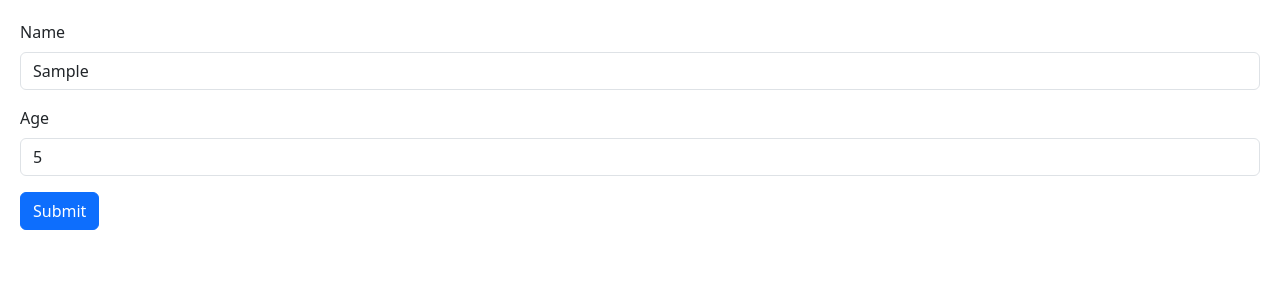
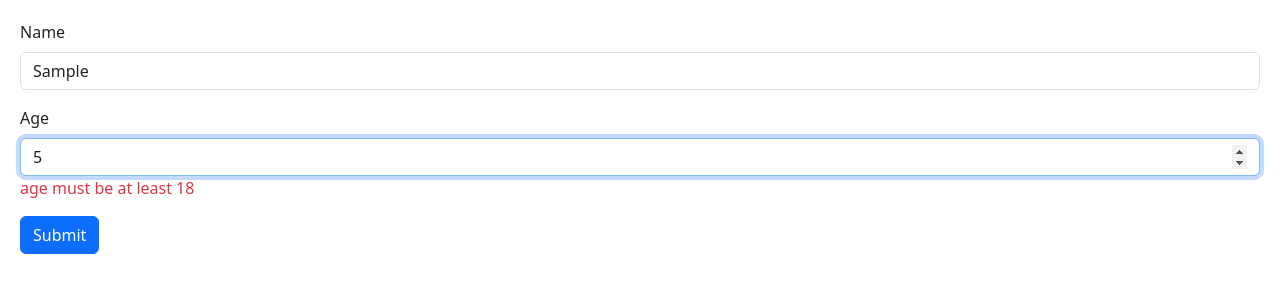
Before and after one commit to andjiao/learningReact, a React (Vite) app: page / in a window 1280 px wide. Both pictures are taken after typing "Sample", "5" into the empty fields and a click on the button "Submit". Shown: the top 300 px of the page. Built offline with nearby package versions, Linux system fonts and the light colour scheme.

Commit message:
formvalidation with Zod

```diff
--- a/package.json
+++ b/package.json
@@ -10,6 +10,7 @@
     "preview": "vite preview"
   },
   "dependencies": {
+    "@hookform/resolvers": "^3.2.0",
     "@types/styled-components": "^5.1.26",
     "bootstrap": "^5.3.0",
     "immer": "^10.0.2",
@@ -17,7 +18,8 @@
     "react-dom": "^18.2.0",
     "react-hook-form": "^7.45.4",
     "react-icons": "^4.10.1",
-    "styled-components": "^6.0.7"
+    "styled-components": "^6.0.7",
+    "zod": "^3.21.4"
   },
   "devDependencies": {
     "@types/react": "^18.0.37",
--- a/src/components/Form.tsx
+++ b/src/components/Form.tsx
@@ -1,10 +1,18 @@
 
 import { useForm, FieldValues } from 'react-hook-form'
+import {z} from "zod"
+import {zodResolver} from "@hookform/resolvers/zod"
 
-interface FormData {
-    name:string;
-    age:number;
-}
+const schema = z.object({
+    name:z.string().min(3, {message:"name must be at least 3 charachters"}),
+    age: z.number( {invalid_type_error:"Agefield is required"}).min(18, {message:"age must be at least 18"})
+})
+/* on line14: this returns a typescript type, which is similar to an interface. so using type we can deinfe a shape.
+
+We need to instal hookform/resolvers library, which include resolvers
+for various schema-based validation-librarys like zod, yup, joi etc.
+*/
+type FormData = z.infer<typeof schema>
 
 const Form = () => {
 
@@ -16,7 +24,7 @@ const Form = () => {
         on line 19 we call the useForm-hook and pass the interface,
         this securee automcomplete when writting errors on line 33 and 34
         */
-    } =useForm<FormData>()
+    } =useForm<FormData>({resolver: zodResolver(schema)})
 
     const onSubmit = (data: FieldValues) => console.log(data)
 
@@ -26,20 +34,21 @@ const Form = () => {
           <div className="mb-3">
           <label className="form-label" htmlFor='name' >Name</label>
           <input
-          {...register ("name", {required:true, minLength:3})}
+          {...register ("name", )}
           id="name"
           type="text"
           className="form-control" />
-         {errors.name?.type === "required" && <p className='text-danger'>The name field is required</p>}
-        {errors.name?.type==="minLenght" && <p className='text-danger'>The name must be at least three characters</p>}
+         {errors.name && <p className='text-danger'>{errors.name.message}</p>}
+
       </div>
 
       <div className="mb-3"><label htmlFor="age" className="form-label">Age</label>
       <input
-      {...register("age")}
+      {...register("age", {valueAsNumber:true})} // saying to react this should be interpret as a number
          id="age"
           type="number"
           className="form-control" />
+          {errors.age && <p className='text-danger'>{errors.age.message}</p>}
 
       </div>
       <button className="btn btn-primary" type="submit">Submit</button>
```
Also changed, not shown: 1 other file (tests, documents, lock files or other folders).
